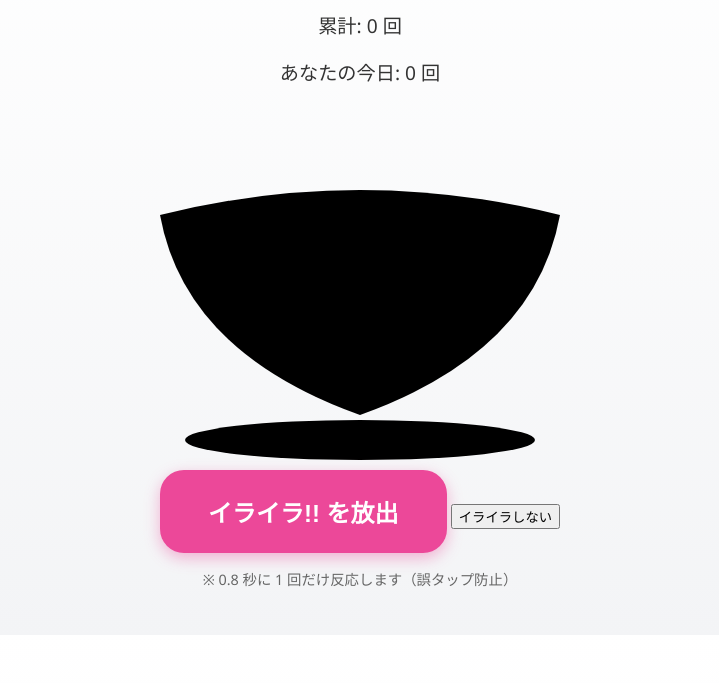
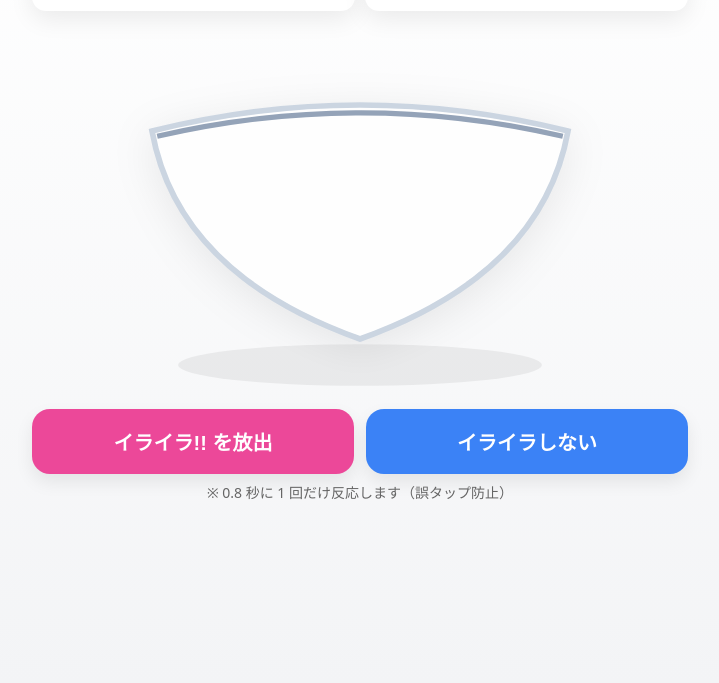
Before and after one commit to TT777888/iraira, a plain HTML site: page index.html in a window 1280 px wide. Shown: the part 117-800 px from the top of the page, without its empty margins (280-999 px from the left). Drawn offline with Linux system fonts and the light colour scheme.

Commit message:
Update stylesheet.css

```diff
--- a/stylesheet.css
+++ b/stylesheet.css
@@ -1,55 +1,138 @@
-body {
-  font-family: "Segoe UI", sans-serif;
-  background: linear-gradient(to bottom, #fff, #f3f4f6);
-  color: #333;
-  text-align: center;
-  margin: 0;
-  padding: 2em;
+:root{
+  --pink:#ec4899;
+  --blue:#3b82f6;
+  --text:#333;
+  --muted:#666;
+  --bg1:#ffffff;
+  --bg2:#f3f4f6;
+  --radius:18px;
+  --shadow:0 8px 24px rgba(0,0,0,.08);
 }
 
-.container {
-  max-width: 500px;
-  margin: 0 auto;
+/* ベース */
+*{box-sizing:border-box}
+html,body{height:100%}
+body{
+  font-family: system-ui, -apple-system, "Segoe UI", "Hiragino Kaku Gothic ProN",
+               "Noto Sans JP", sans-serif;
+  margin:0;
+  color:var(--text);
+  background:linear-gradient(to bottom,var(--bg1),var(--bg2));
+  -webkit-tap-highlight-color: transparent;
 }
 
-h1 {
-  font-size: 2em;
+/* レイアウト（モバイル最適化） */
+.container{
+  max-width:720px;
+  margin:0 auto;
+  padding: clamp(16px, 4vw, 32px);
 }
 
-.highlight {
-  color: #ec4899;
-  font-weight: bold;
+h1{
+  font-size: clamp(20px, 4.8vw, 32px);
+  margin: 0 0 12px;
+  line-height:1.2;
+  text-align:center;
 }
 
-.status {
-  margin: 1.5em 0;
-  font-size: 1.2em;
+.highlight{ color:var(--pink); font-weight:800; }
+
+.status{
+  display:grid;
+  grid-template-columns: 1fr 1fr;
+  gap: 10px;
+  justify-items:center;
+  align-items:center;
+  font-size: clamp(14px, 3.6vw, 18px);
+  margin: 10px auto 16px;
+}
+.status p{
+  margin:0;
+  padding:10px 14px;
+  background: #fff;
+  border-radius: 14px;
+  box-shadow: var(--shadow);
+  width: 100%;
+  text-align:center;
 }
 
-#irairaButton {
-  background: #ec4899;
-  color: white;
-  border: none;
-  padding: 1em 2em;
-  font-size: 1.5em;
-  font-weight: bold;
-  border-radius: 1em;
-  cursor: pointer;
-  box-shadow: 0 5px 15px rgba(236,72,153,0.4);
-  transition: transform 0.1s, box-shadow 0.2s;
+/* 器表示 */
+.vessel-wrap{
+  display:flex;
+  justify-content:center;
+  margin: 14px 0 18px;
+}
+.vessel{
+  width: min(84vw, 520px);
+  height: auto;
+  transform: scale(var(--v-scale,1));
+  transform-origin: center bottom;
+  transition: transform .2s ease-out;
+  will-change: transform;
+}
+.v-body{
+  fill:#fefefe;
+  stroke:#cbd5e1; /* slate-300 */
+  stroke-width:2.2;
+  filter: drop-shadow(0 3px 8px rgba(0,0,0,.08));
+}
+.v-rim{
+  fill:none;
+  stroke:#94a3b8; /* slate-400 */
+  stroke-width:2;
+}
+.v-shadow{
+  fill: rgba(0,0,0,.06);
 }
 
-#irairaButton:hover {
-  box-shadow: 0 8px 20px rgba(236,72,153,0.5);
+/* ボタン群（モバイル：縦積み → タブレット以上：横並び） */
+.buttons{
+  display:grid;
+  grid-template-columns: 1fr;
+  gap:12px;
+  margin: 12px 0 6px;
+}
+@media (min-width: 560px){
+  .buttons{ grid-template-columns: 1fr 1fr; }
 }
 
-#irairaButton.pressed {
-  transform: scale(0.95);
-  box-shadow: 0 4px 10px rgba(236,72,153,0.3);
+/* ボタン */
+.btn{
+  width:100%;
+  border:0;
+  border-radius: clamp(14px, 3.8vw, 18px);
+  padding: clamp(12px, 3.8vw, 18px) clamp(16px, 4.5vw, 22px);
+  font-weight: 800;
+  font-size: clamp(16px, 4.2vw, 20px);
+  color:#fff;
+  cursor:pointer;
+  box-shadow: 0 8px 18px rgba(0,0,0,.08);
+  transition: transform .08s ease, box-shadow .2s ease, filter .2s ease;
+  will-change: transform;
+  touch-action: manipulation;
+}
+.btn:active{ transform: scale(.97); }
+.btn-pink{ background: var(--pink); }
+.btn-blue{ background: var(--blue); }
+
+/* アニメ表現 */
+.pressed{ filter: brightness(1.05); box-shadow: 0 10px 22px rgba(0,0,0,.12); }
+.vessel-bounce{ animation: vb 220ms ease-out; }
+@keyframes vb{
+  0%{ transform: scale(var(--v-scale,1)) translateY(0); }
+  35%{ transform: scale(calc(var(--v-scale,1)*1.02)) translateY(-2px); }
+  100%{ transform: scale(var(--v-scale,1)) translateY(0); }
 }
 
-.note {
-  font-size: 0.9em;
-  color: #666;
-  margin-top: 1em;
+/* 備考 */
+.note{
+  text-align:center;
+  color:var(--muted);
+  font-size: clamp(12px, 3.4vw, 14px);
+  margin: 8px 0 0;
 }
+
+/* 安全：視覚効果を控える設定 */
+@media (prefers-reduced-motion: reduce){
+  .btn, .vessel{ transition: none !important; animation: none !important; }
+}
```
